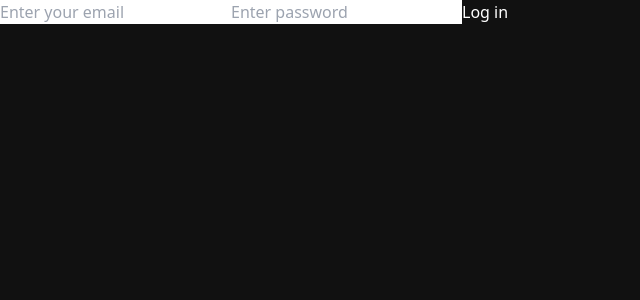
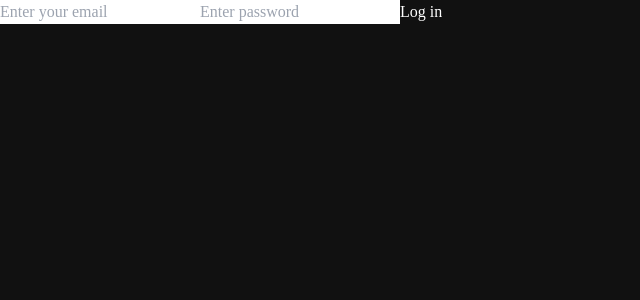
Before and after one commit to SanskarOmer/Task_Assigner_using_React, a React (Vite) app in the folder task-assigner/: page / in a window 1280 px wide. Shown: the top 300 px of the page, without its empty margins (0-640 px from the left). Built offline with nearby package versions, Linux system fonts and the light colour scheme.

Commit message:
fixed some ui

```diff
--- a/task-assigner/src/components/Others/Header.jsx
+++ b/task-assigner/src/components/Others/Header.jsx
@@ -13,8 +13,8 @@ const Header = (props) => {
 
   const logOutUser = ()=>{
     localStorage.setItem('loggedInUser','')
-    // props.changeUser('')
-    window.location.reload()
+    props.changeUser('')
+    // window.location.reload()
   }
 
 
--- a/task-assigner/src/index.css
+++ b/task-assigner/src/index.css
@@ -1,7 +1,7 @@
 @tailwind base;
 @tailwind components;
 @tailwind utilities;
-@import url('https //fonts.googleapis.com/css family=poppins')
+
 
 * {
   margin: 0;
```
